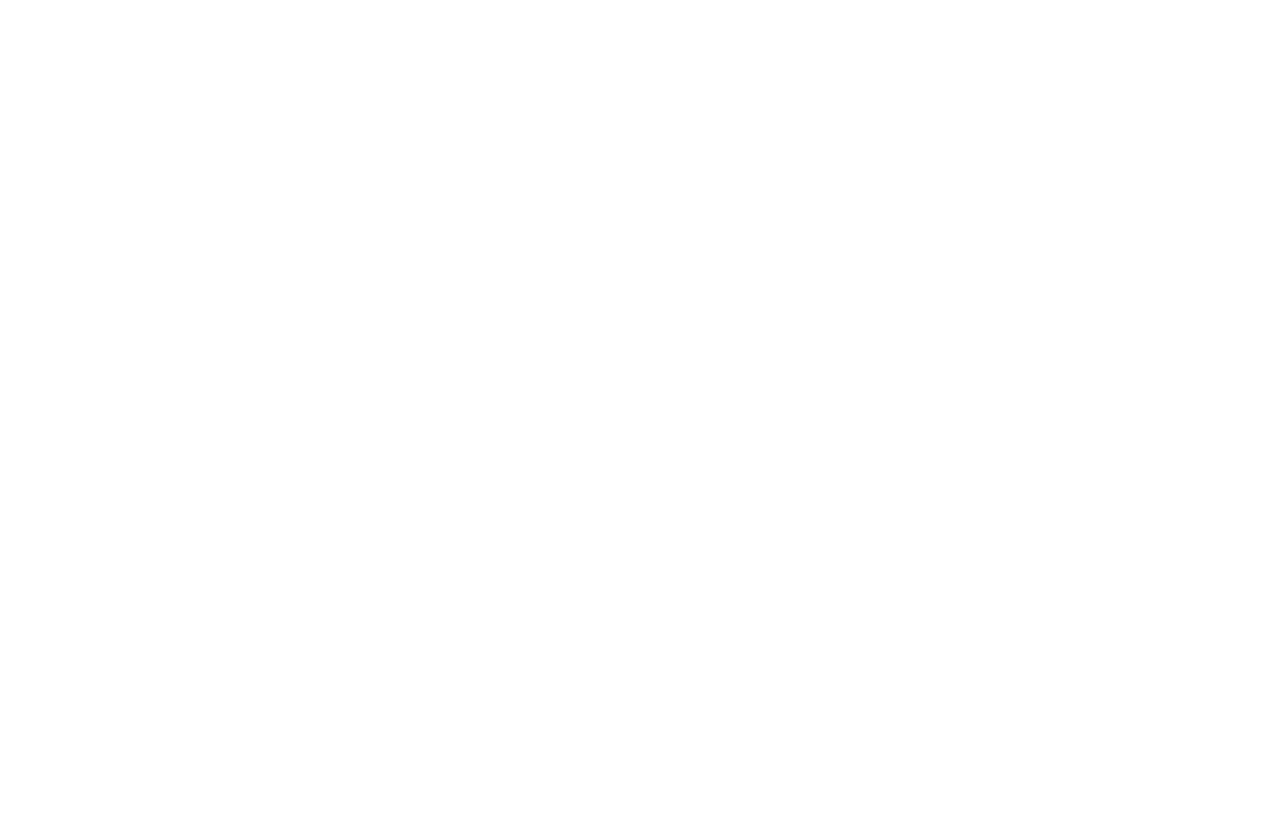
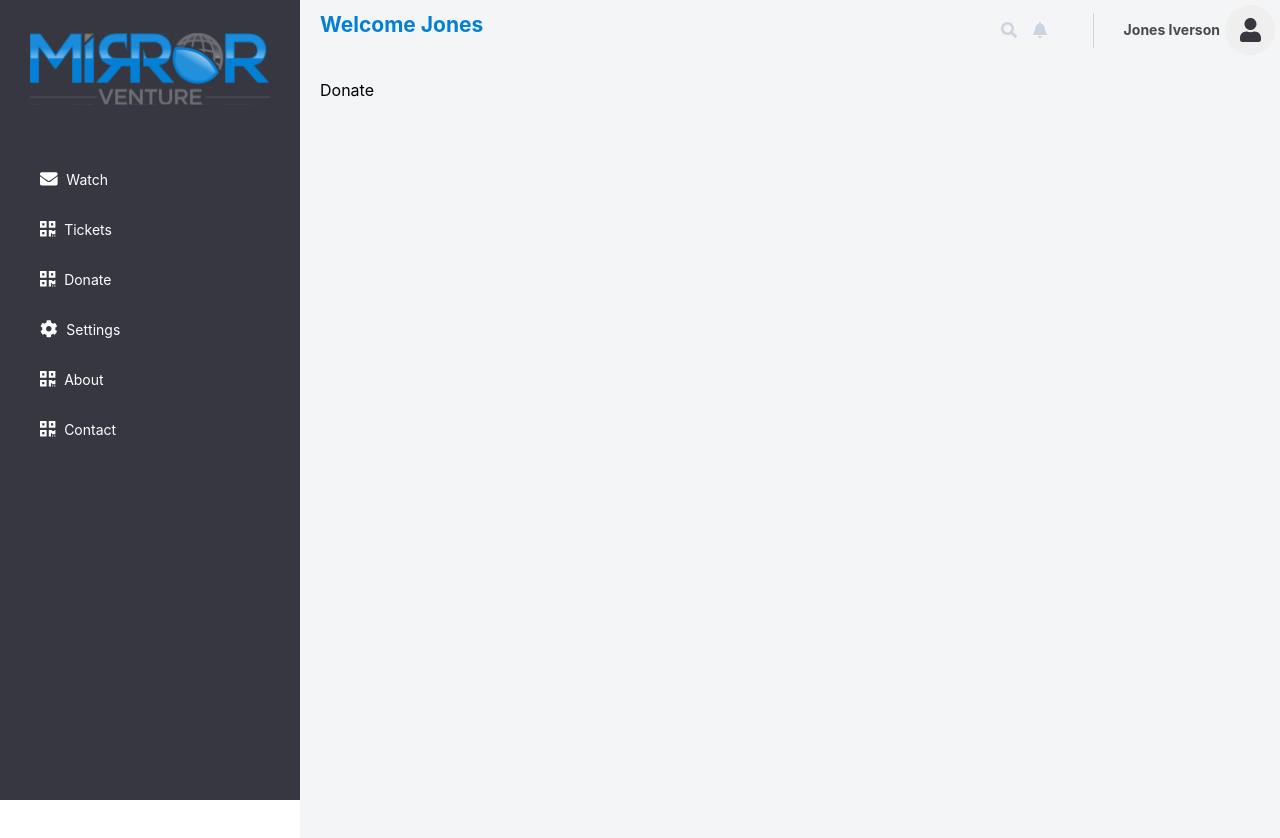
Before and after one commit to alleneben/mirror-ventures, a React (Create React App) app: page /app/dashboard/donate in a window 1280 px wide. Shown: the top 838 px of the page. Before the commit the page ends 800 px from the top, so only its background shows below. Built offline with nearby package versions, Linux system fonts and the light colour scheme.

Commit message:
dashboard new app updates

```diff
--- a/src/components/sidenav/sidenav.js
+++ b/src/components/sidenav/sidenav.js
@@ -1,7 +1,7 @@
 import React from 'react';
 
 // import { FontAwesomeIcon } from "@fortawesome/react-fontawesome";
-import {  faEnvelope,faQrcode } from "@fortawesome/free-solid-svg-icons";
+import {  faEnvelope,faQrcode, faCog } from "@fortawesome/free-solid-svg-icons";
 
 import { ReactComponent as Logo } from '../../asset/img/logo.svg';
 import SideNavItem from './sidenavitem';
@@ -32,10 +32,12 @@
                 <Logo />
             </header>
             <ul>
-                <SideNavItem path="/app/dashboard" linktext="Dashboard" icon={faEnvelope}/>
-                <SideNavItem path="/app/dashboard" linktext="Dashboard" icon={faQrcode}/>
-                <SideNavItem path="/app/dashboard" linktext="Dashboard" icon={faQrcode}/>
-                <SideNavItem path="/app/dashboard" linktext="Dashboard" icon={faQrcode}/>
+                <SideNavItem path="/app/dashboard/watch" linktext="Watch" icon={faEnvelope}/>
+                <SideNavItem path="/app/dashboard/tickets" linktext="Tickets" icon={faQrcode}/>
+                <SideNavItem path="/app/dashboard/donate" linktext="Donate" icon={faQrcode}/>
+                <SideNavItem path="/app/dashboard/settings" linktext="Settings" icon={faCog}/>
+                <SideNavItem path="/app/dashboard/about" linktext="About" icon={faQrcode}/>
+                <SideNavItem path="/app/dashboard/contact" linktext="Contact" icon={faQrcode}/>
 
                 {/* <SideNavItem path="/" linktext="Home" icon={faHome}/> */}
                 {/* <SideNavItem path="/app/dashboard" linktext="Dashboard" icon={faQrcode}/>
--- a/src/layouts/dashboard-layout-container/dashboard-layout.module.scss
+++ b/src/layouts/dashboard-layout-container/dashboard-layout.module.scss
@@ -42,7 +42,7 @@
     }
 
     .vertical {
-        height: 40px;
+        height: 35px;
         width: 1px;
         background-color: #cbd5e0;
         margin: 0 30px;
--- /dev/null
+++ b/src/pages/donate/donate.js
@@ -0,0 +1,15 @@
+
+
+const Donate = () => {
+
+
+
+    return (
+        <div>
+            Donate
+        </div>
+    )
+}
+
+
+export default Donate;
--- /dev/null
+++ b/src/pages/donate/index.js
@@ -0,0 +1,9 @@
+import Donate from './donate';
+
+
+
+
+
+export {
+    Donate
+}
--- a/src/pages/signin/signin.js
+++ b/src/pages/signin/signin.js
@@ -14,7 +14,7 @@
     }
 
     const goToDashboard = () => {
-        history.push('/app/dashboard')
+        history.push('/app/dashboard/watch')
     }
 
     const onChange = () => {
--- /dev/null
+++ b/src/pages/tickets/index.js
@@ -0,0 +1,8 @@
+import Tickets from './tickets';
+
+
+
+
+export {
+    Tickets
+}
--- /dev/null
+++ b/src/pages/tickets/tickets.js
@@ -0,0 +1,15 @@
+
+
+const Tickets = () => {
+
+
+
+    return (
+        <div>
+            Tickets
+        </div>
+    )
+}
+
+
+export default Tickets;
--- a/src/pages/video/video.js
+++ b/src/pages/video/video.js
@@ -6,7 +6,7 @@
 
     return (
         <div>
-            Video
+            Watch Now
         </div>
     )
 }
--- a/src/routes/dashboard-routes.js
+++ b/src/routes/dashboard-routes.js
@@ -1,7 +1,7 @@
 import React from 'react';
 import { Switch, Route, withRouter } from 'react-router-dom';
 
-import { Dashboard, Video } from '../pages';
+import { Tickets, Donate, Video } from '../pages';
 
 
 const DashboardRoutes = (props) => {
@@ -10,13 +10,18 @@
     <div className="inner-route">
       <Switch>
         {/* All the routes and their component to render goes here as shown below */}
-        <Route exact path="/app/dashboard" component={Dashboard} {...props}/>
-        <Route exact path="/app/dashboard/video" component={Video} {...props}/>
+        {/* <Route exact path="/app/dashboard" component={Dashboard} {...props}/> */}
+        <Route exact path="/app/dashboard/watch" component={Video} {...props}/>
+        <Route exact path="/app/dashboard/tickets" component={Tickets} {...props}/>
+        <Route exact path="/app/dashboard/donate" component={Donate} {...props}/>
+        {/* <Route exact path="/app/dashboard/settings" component={Video} {...props}/> */}
+        {/* <Route exact path="/app/dashboard/about" component={Video} {...props}/> */}
+        {/* <Route exact path="/app/dashboard/contact" component={Video} {...props}/> */}
 
         <Route
           path=""
           render={props => {
-            return <h5>Page Not Found. It is under fast development</h5>;
+            return <h5>Page Not Found. It is under development</h5>;
               /* component goes here. { ...props can be passed to the component to get access
                 to the history, location and match as props }*/
 
--- a/src/routes/main-router.js
+++ b/src/routes/main-router.js
@@ -12,7 +12,13 @@
             <Route exact path="/" component={SignIn} />
             <Route exact path="/signup" component={SignUp} />
             <Route exact path="/app/dashboard" component={DashboardLayout} />
-            <Route exact path="/app/dashboard/video" component={DashboardLayout} />
+            <Route exact path="/app/dashboard/watch" component={DashboardLayout} />
+            <Route exact path="/app/dashboard/tickets" component={DashboardLayout} />
+            <Route exact path="/app/dashboard/donate" component={DashboardLayout} />
+            <Route exact path="/app/dashboard/settings" component={DashboardLayout} />
+            <Route exact path="/app/dashboard/about" component={DashboardLayout} />
+            <Route exact path="/app/dashboard/contact" component={DashboardLayout} />
+
         </Switch>
     )
 }
```
Also changed, not shown: src/pages/index.js (+5 -2 lines).
